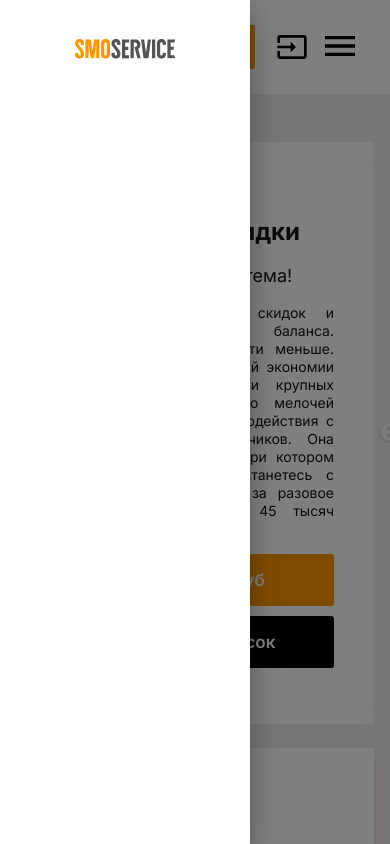
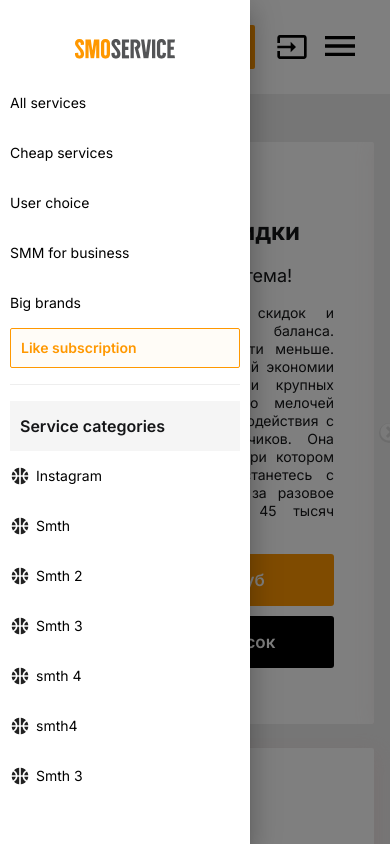
Before and after one commit to vusales/flegriseo, a Next.js app: page / in a window 390 px wide. Both pictures are taken after a click on the button 339 px from the left and 45 px from the top of the page. Shown: the top 844 px of the page. Built offline with nearby package versions, Linux system fonts and the light colour scheme.

Commit message:
drawer mobile

```diff
--- a/components/CommentsComponent/index.js
+++ b/components/CommentsComponent/index.js
@@ -43,7 +43,7 @@ const CommentsComponent = ({data}) => {
 
             <Grid item xs={12}>
                 <div className={styles.buttons}>
-                    <Link href="/">
+                    <Link href="/allComments">
                         <a>
                             All Reviews
                         </a>
--- a/components/layoutComponents/Catalog/CatalogButton/index.js
+++ b/components/layoutComponents/Catalog/CatalogButton/index.js
@@ -4,7 +4,6 @@ import HouseboatIcon from '@mui/icons-material/Houseboat';
 
 
 const CatalogButton =({data})=>{
-    console.log("title" ,  data.title);
     return(
         <div className={styles.catalogButton}>
             <HouseboatIcon/>
@@ -13,7 +12,6 @@ const CatalogButton =({data})=>{
             <div className={styles.catalogHoveredElement}>
                 {
                     data?.subServicess?.map((item ,  index )=>{
-                        console.log("subItem" , item );
                         return (
                             <a href="#">
                                 <div
--- a/components/layoutComponents/Drawer/index.js
+++ b/components/layoutComponents/Drawer/index.js
@@ -3,13 +3,89 @@ import styles from "./index.module.scss";
 import MenuIcon from '@mui/icons-material/Menu';
 import Drawer from '@mui/material/Drawer';
 import Image from "next/image";
+import SportsBasketballIcon from '@mui/icons-material/SportsBasketball';
+import Link from "next/link";
+
 
 const drawerWidth = 250 ;
+
+
+const catalogData = [
+    {
+        id: 1 ,
+        icon :  <SportsBasketballIcon /> ,
+        title: "Instagram ",
+    },
+    {
+        id: 1 ,
+        icon :  <SportsBasketballIcon /> ,
+        title: "Smth",
+    },
+    {
+        id: 1 ,
+        icon :  <SportsBasketballIcon /> ,
+        title: "Smth 2 ",
+    },
+    {
+        id: 1 ,
+        icon :  <SportsBasketballIcon /> ,
+        title: "Smth 3",
+    },
+    {
+        id: 1 ,
+        icon :  <SportsBasketballIcon /> ,
+        title: "smth 4",
+    },
+    {
+        id: 1 ,
+        icon :  <SportsBasketballIcon /> ,
+        title: "smth4 ",
+    },
+    {
+        id: 1 ,
+        icon :  <SportsBasketballIcon /> ,
+        title: "Smth 3",
+    },
+];
 
 const DrawerItem = () => {
     return (
         <div className={styles.drawerItemContainer} >
             <Image  src="/logo-dark.svg" width={100} height={50} alt="logo" />
+            <div className={styles.linksContainer}>
+                <Link href="/filter">
+                    <a className={styles.catalogLinks} >All services</a>
+                </Link>
+                <Link href="/cheapServices">
+                    <a className={styles.catalogLinks} >Cheap services</a>
+                </Link>
+                <Link href="/userChoice">
+                    <a className={styles.catalogLinks} >User choice</a>
+                </Link>
+                <Link href="/smmForBusiness">
+                    <a className={styles.catalogLinks} >SMM for business</a>
+                </Link>
+                <Link href="/bigBrands">
+                    <a className={styles.catalogLinks} >Big brands</a>
+                </Link>
+                <Link href="/likeForSubscriptions">
+                    <a className={styles.subHeaderButton} >Like subscription</a>
+                </Link>
+            </div>
+            <div>
+                <div className={styles.categoryTitle}>Service categories</div>
+                {
+                    catalogData.map((catalog)=>
+                    (
+                        <div className={styles.categoryLinksContainer} >
+                            {catalog.icon}
+                            <Link href="/productDetails">
+                                <a className={styles.catalogLinks} >{catalog.title}</a>
+                            </Link>
+                        </div>
+                    )
+                )}
+            </div>
         </div>
     )
 }
--- a/components/layoutComponents/Drawer/index.module.scss
+++ b/components/layoutComponents/Drawer/index.module.scss
@@ -1,4 +1,5 @@
 @import "../../../utils/mixins.scss";
+@import "../../../utils/colors.scss";
 
 .menuDrawerButton{
     @include button ;
@@ -24,5 +25,75 @@
     width: 100%;
     text-align: center;
     padding: 24px 10px;
+}
+
+.linksContainer {
+    width: 100%;
+    text-align: left;
+    @include center;
+    flex-direction: column;
+    align-items: flex-start;
+    border-bottom: 1px solid $gray;
+    padding-bottom: 16px;
+}
+
+.catalogLinks {
+    @include button ;
+    @include text;
+    color: $text;
+    cursor: pointer;
+    padding: 16px 0;
+
+    &:hover {
+        color: $second !important ;
+    }
+}
+
+.subHeaderButton {
+    outline: none;
+    border: none;
+    border-radius: 2px;
+    padding: 10px;
+    background-color: rgba(255,152,0,0.03);
+    color:$second !important;
+    border: 1px solid $second;
+    width: 100%;
+
+    // fonts
+    font-size: 14px;
+    line-height: 18px;
+    font-weight: 600;
+
+    &:hover{
+        background-color: $second;
+        color:$main !important;
+    }
+}
+
+.categoryLinksContainer {
+    @include text;
+    @include center ;
+    justify-content: flex-start;
+
+    >svg{
+        width: 20px;
+        height: 20px;
+    }
+
+    >.catalogLinks{
+        margin-left: 6px;
+
+    }
+}
+.categoryTitle{
+    width: 100%;
+    @include text;
+    font-size: 16px;
+    font-weight: 600;
+    text-align: left;
+    color:$text;
+    padding: 16px 10px;
+    background-color: $secondGray;
+    margin-top: 16px;
 
 }
--- a/components/layoutComponents/Header/index.js
+++ b/components/layoutComponents/Header/index.js
@@ -24,7 +24,7 @@ const Header = () => {
         <DesktopTablet>
             <Navbar/>
         </DesktopTablet>
-        <Container minWidth="sm" >
+        <Container >
             <header>
                 <div className={styles.baseContainer}>
                     <div className={styles.headerContainer}>
--- a/components/layoutComponents/SubHeader/index.js
+++ b/components/layoutComponents/SubHeader/index.js
@@ -32,7 +32,6 @@ const Subheader =  () => {
                     </Link>
                 </li>
             </ul>
-
             <Link href="/likeForSubscriptions">
                 <a className={styles.subHeaderButton} >Like subscription</a>
             </Link>
--- a/pages/priceList/index.js
+++ b/pages/priceList/index.js
@@ -34,6 +34,7 @@ const PriceList = () => {
                         </DesktopTablet>
 
                         <PriceListItem />
+                        <PriceListItem />
 
                     </Grid>
                 </Paper>
```
Also changed, not shown: components/SingleCommentComponent/index.js (+21 -3 lines), components/SingleCommentComponent/index.module.scss (+14 -9 lines), pages/allComments/index.js (added, +73 -0 lines), pages/allComments/index.module.scss (added, +17 -0 lines), pages/productDetails/index.js (+3 -6 lines).
